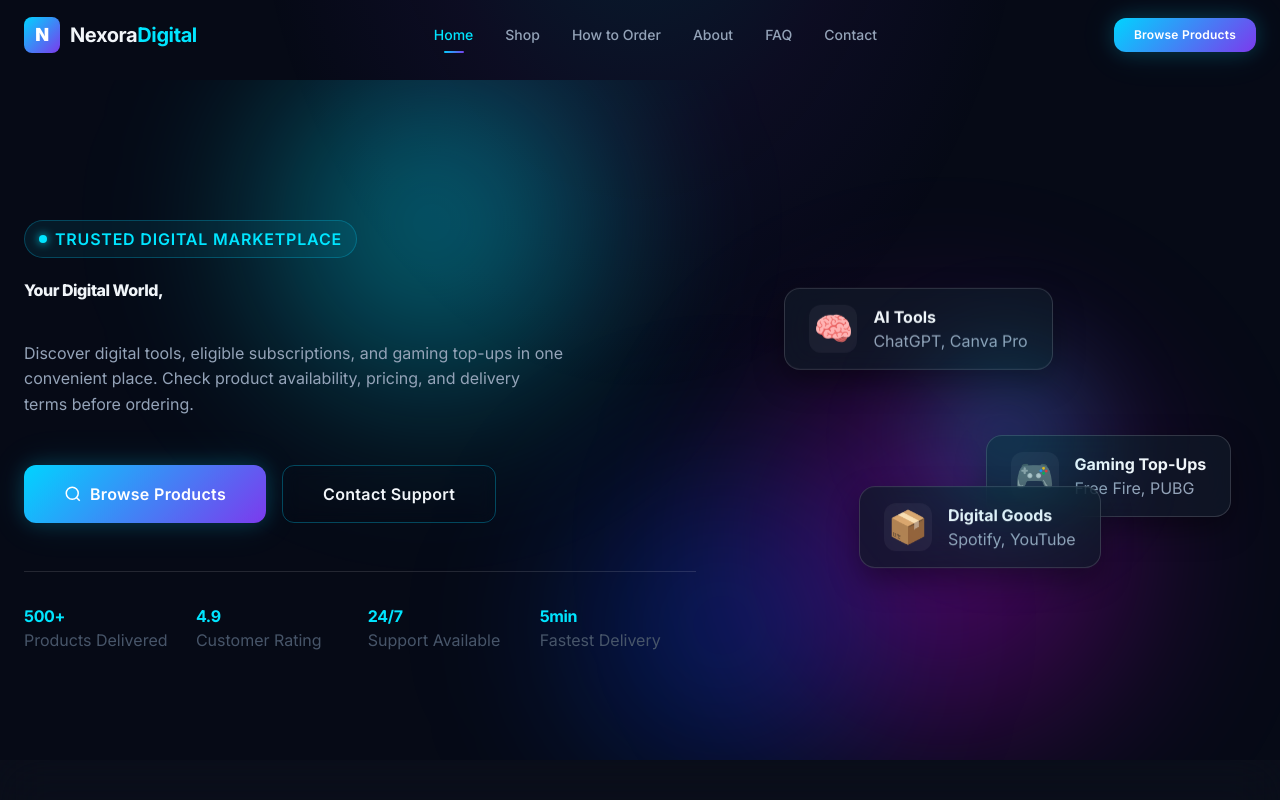
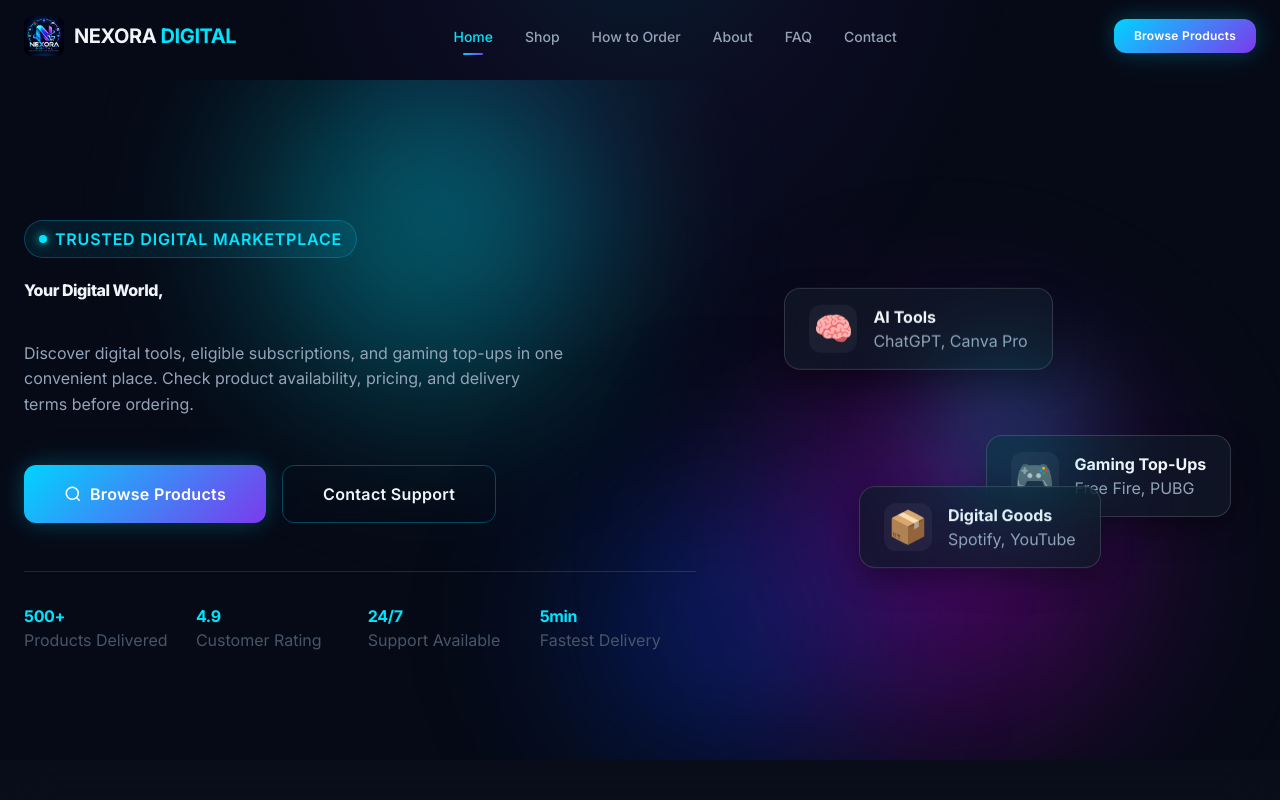
Before and after one commit to rashelmahmudrabbi/nexora.digital, a Next.js app: page / in a window 1280 px wide. Shown: the top 800 px of the page. Built offline with nearby package versions, Linux system fonts and the light colour scheme.

Commit message:
Fix: Ensure image logo is rendered in the header component

```diff
--- a/src/components/layout/Header.tsx
+++ b/src/components/layout/Header.tsx
@@ -46,10 +46,10 @@ export default function Header() {
     <header className={`${styles.header} ${isScrolled ? styles.scrolled : ''}`}>
       <div className={styles.container}>
         {/* Logo */}
-        <Link href="/" className={styles.logo} id="header-logo">
-          <span className={styles.logoIcon}>N</span>
-          <span className={styles.logoText}>
-            Nexora<span className={styles.logoAccent}>Digital</span>
+        <Link href="/" className={styles.logo} id="header-logo" style={{ display: 'flex', alignItems: 'center', gap: '10px' }}>
+          <Image src={logoImg} alt="Nexora Digital Logo" width={40} height={40} style={{ borderRadius: '8px', objectFit: 'cover' }} />
+          <span className={styles.logoText} style={{ fontSize: '1.25rem', fontWeight: 700 }}>
+            NEXORA<span className={styles.logoAccent} style={{ color: 'var(--color-accent-blue)' }}> DIGITAL</span>
           </span>
         </Link>
 
```
